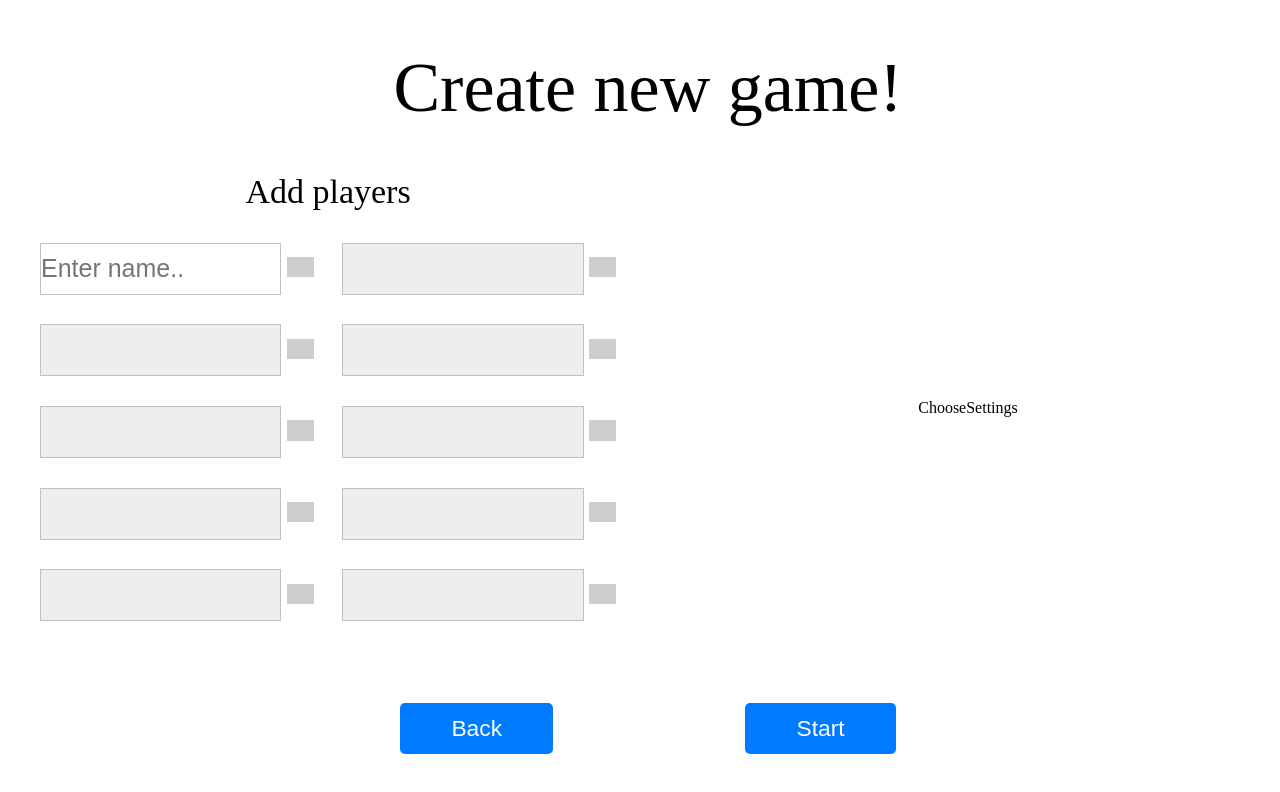
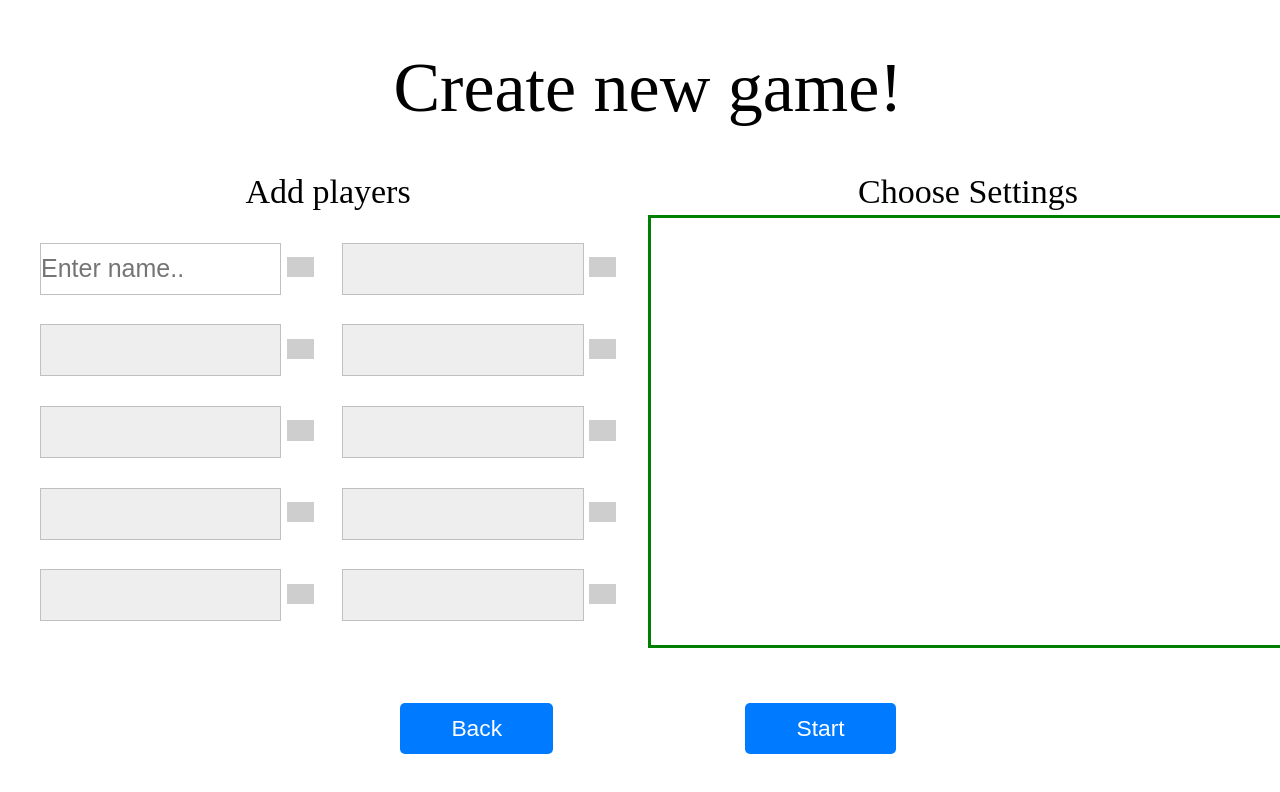
Before and after one commit to simonrydder/aram-grind-gui, a Nuxt app: page /new in a window 1280 px wide. Shown: the top 792 px of the page. Built offline with nearby package versions, Linux system fonts and the light colour scheme; grey boxes are pictures that could not be loaded.

Commit message:
Initialized choose setting compoent

```diff
--- a/components/AddPlayers.vue
+++ b/components/AddPlayers.vue
@@ -26,12 +26,4 @@
 .child.component {
   flex: 90%;
 }
-
-.grid {
-  display: grid;
-  width: 90%;
-  height: 90%;
-  grid-template-columns: repeat(2, 1fr);
-  gap: 5%;
-}
 </style>
--- a/components/ChooseSettings.vue
+++ b/components/ChooseSettings.vue
@@ -1,3 +1,30 @@
 <template>
-  <div>ChooseSettings</div>
+  <div class="horizontal-container">
+    <div class="child title">
+      <TitleText message="Choose Settings" height="80%"></TitleText>
+    </div>
+    <div class="child component">
+      <!-- <PlayerGrid></PlayerGrid> -->
+    </div>
+  </div>
 </template>
+
+<script setup></script>
+
+<style scoped>
+@import url("~/assets/css/container.css");
+
+.horizontal-container {
+  border: solid green;
+  border: none;
+}
+
+.child.title {
+  flex: 10%;
+}
+
+.child.component {
+  flex: 90%;
+  border: green solid;
+}
+</style>
```
